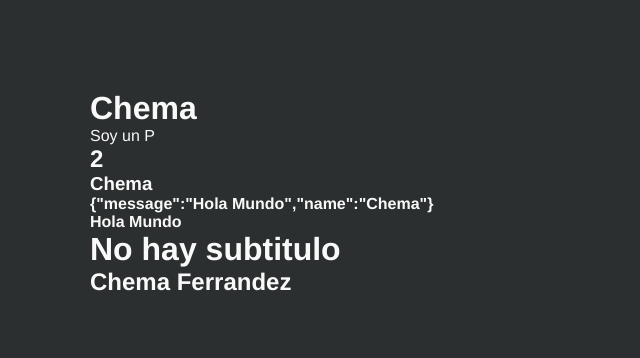
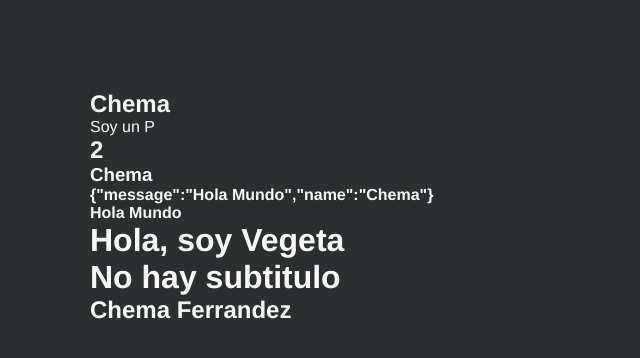
Before and after one commit to MrJark/dt-react-0to10, a React (Vite) app in the folder 03.1-counter-app/: page / in a window 1280 px wide. Shown: the top 358 px of the page, without its empty margins (0-640 px from the left). Built offline with nearby package versions, Linux system fonts and the light colour scheme.

Commit message:
added jest-environment-jsdom

```diff
--- a/03.1-counter-app/jest.config.cjs
+++ b/03.1-counter-app/jest.config.cjs
@@ -1,4 +1,4 @@
 module.exports = {
-    // todo: jsdom
+    testEnvironment: 'jest-environment-jsdom',
     setupFiles: ['./jest.setup.js']
 }
--- a/03.1-counter-app/package.json
+++ b/03.1-counter-app/package.json
@@ -28,6 +28,7 @@
     "eslint-plugin-react-hooks": "^4.6.0",
     "eslint-plugin-react-refresh": "^0.3.4",
     "jest": "^29.5.0",
+    "jest-environment-jsdom": "^29.5.0",
     "vite": "^4.3.9",
     "whatwg-fetch": "^3.6.2"
   }
--- a/03.1-counter-app/src/FirstApp.jsx
+++ b/03.1-counter-app/src/FirstApp.jsx
@@ -19,7 +19,7 @@ const App = ( { title, subTitle, name } ) => {
     return (
 
         <>
-            <h1>Chema</h1>
+            <h2>Chema</h2>
             <p>Soy un P</p>
             <h2> { 1+1 } </h2>
             <h3>{newMessage.name}</h3>
@@ -40,7 +40,7 @@ App.propTypes = {
 App.defaultProps = {
     name: 'Chema Ferrandez',
     subTitle: 'No hay subtitulo',
-    // title: 'No hay título',
+    // title: 'No hay título', // si lo quito, tengo que tenerlo en el main como title
 }
 
 
--- a/03.1-counter-app/src/main.jsx
+++ b/03.1-counter-app/src/main.jsx
@@ -24,6 +24,6 @@ import CounterApp from './CounterApp';
 ReactDOM.createRoot(document.getElementById('root')).render(
     <React.StrictMode>
         {/* <CounterApp value={1}/>  */}
-        <App/>
+        <App title="Hola, soy Vegeta"/>
     </React.StrictMode>
 );
```
Also changed, not shown: 2 other files (tests, documents, lock files or other folders).
